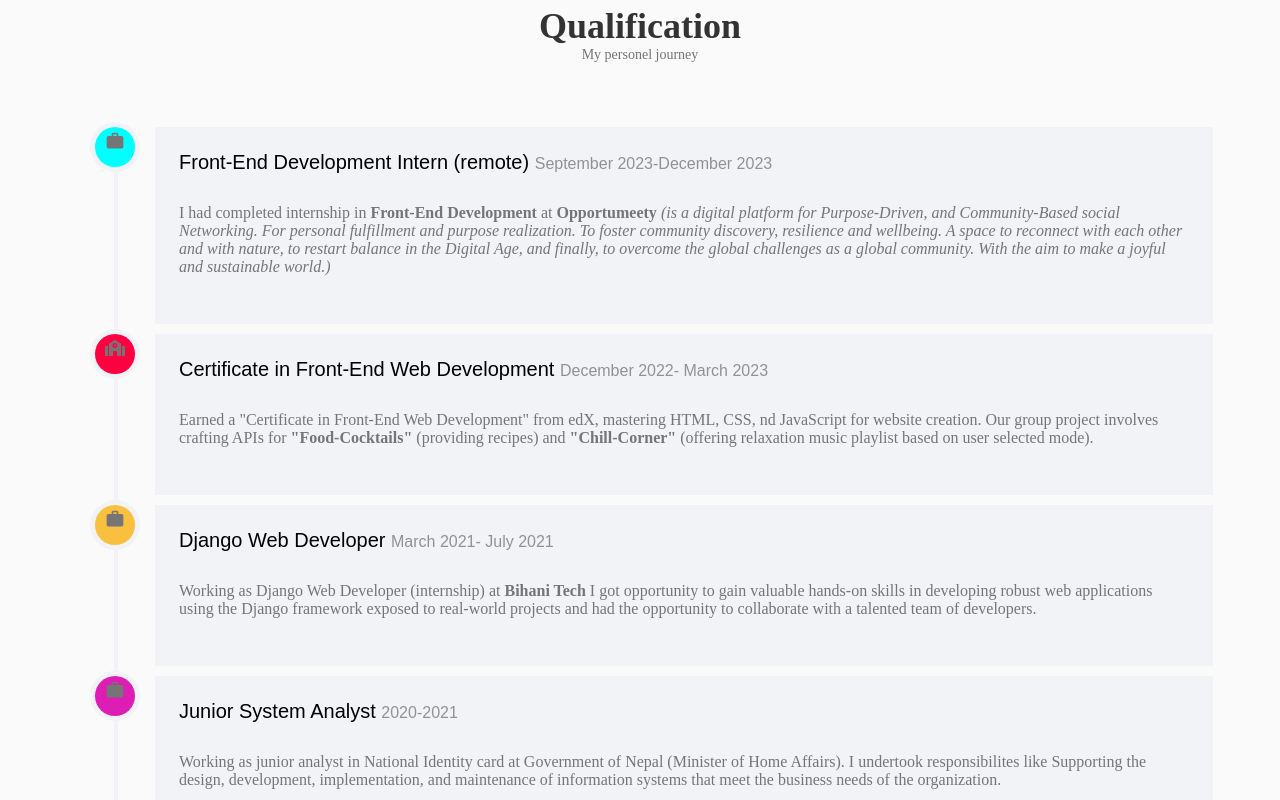
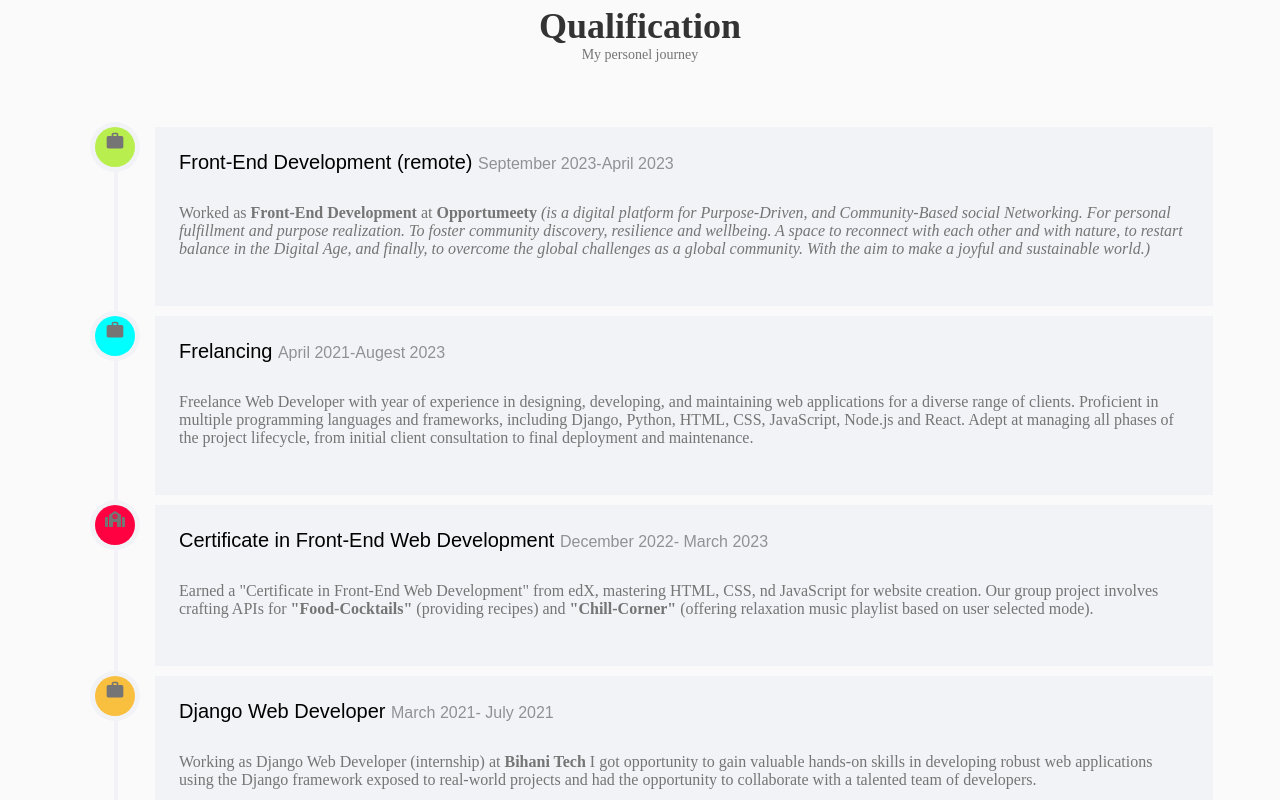
Before and after one commit to AjinThapa2000/Dinesh-Portfolio, a React (Create React App) app: page / in a window 1280 px wide. Shown: the part 4220-5020 px from the top of the page. Built offline with nearby package versions, Linux system fonts and the light colour scheme.

Commit message:
added one more experience as freelancing  in my qualification

```diff
--- a/src/components/qualification/Qualification.jsx
+++ b/src/components/qualification/Qualification.jsx
@@ -33,15 +33,15 @@ const Qualification = () => {
                       initiallyVisible={true}
                     > */}
                   <article className={classes.timeline_entry}>
-                    <div className={`${classes.timeline_icon} ${classes.timeline_icon_5}`}>
+                    <div className={`${classes.timeline_icon} ${classes.timeline_icon_6}`}>
                       <MdWork />
                     </div>
                     <div className={classes.label}>
                       <h2>
-                        Front-End Development Intern (remote) <span>September 2023-December 2023</span>
+                        Front-End Development (remote) <span>September 2023-April 2023</span>
                       </h2>
                       <p>
-                        I had completed internship in <b>Front-End Development</b> at{' '}
+                        Worked as <b>Front-End Development</b> at{' '}
                         <a target='_blank' href='https://www.opportumeety.com/'>
                           <b>Opportumeety</b>
                         </a>{' '}
@@ -52,6 +52,30 @@ const Qualification = () => {
                             balance in the Digital Age, and finally, to overcome the global challenges as a global
                             community. With the aim to make a joyful and sustainable world.)
                         </i>{' '}
+                      </p>
+                    </div>
+                  </article>
+                  {/* </ScrollAnimation> */}
+                  {/* <ScrollAnimation
+                      offset={0}
+                      animateIn='fadeInLeft'
+                      duration={2.4}
+                      animateOnce={true}
+                      initiallyVisible={true}
+                    > */}
+
+<article className={classes.timeline_entry}>
+                    <div className={`${classes.timeline_icon} ${classes.timeline_icon_5}`}>
+                      <MdWork />
+                    </div>
+                    <div className={classes.label}>
+                      <h2>
+                        Frelancing <span>April 2021-Augest 2023</span>
+                      </h2>
+                      <p>
+                      Freelance Web Developer with year of experience in designing, developing, and maintaining web applications for a diverse range of clients.
+                      Proficient in multiple programming languages and frameworks, including Django, Python, HTML, CSS, JavaScript, Node.js and React. Adept at
+                      managing all phases of the project lifecycle, from initial client consultation to final deployment and maintenance.
                       </p>
                     </div>
                   </article>
--- a/src/components/qualification/qualification.module.css
+++ b/src/components/qualification/qualification.module.css
@@ -80,6 +80,9 @@
   .timeline_icon_4 {
     background: #ff0040;
   }
+  .timeline_icon_6 {
+    background: #b9ee4f;
+  }
 
   .timeline_entry_inner {
     position: relative;
```
